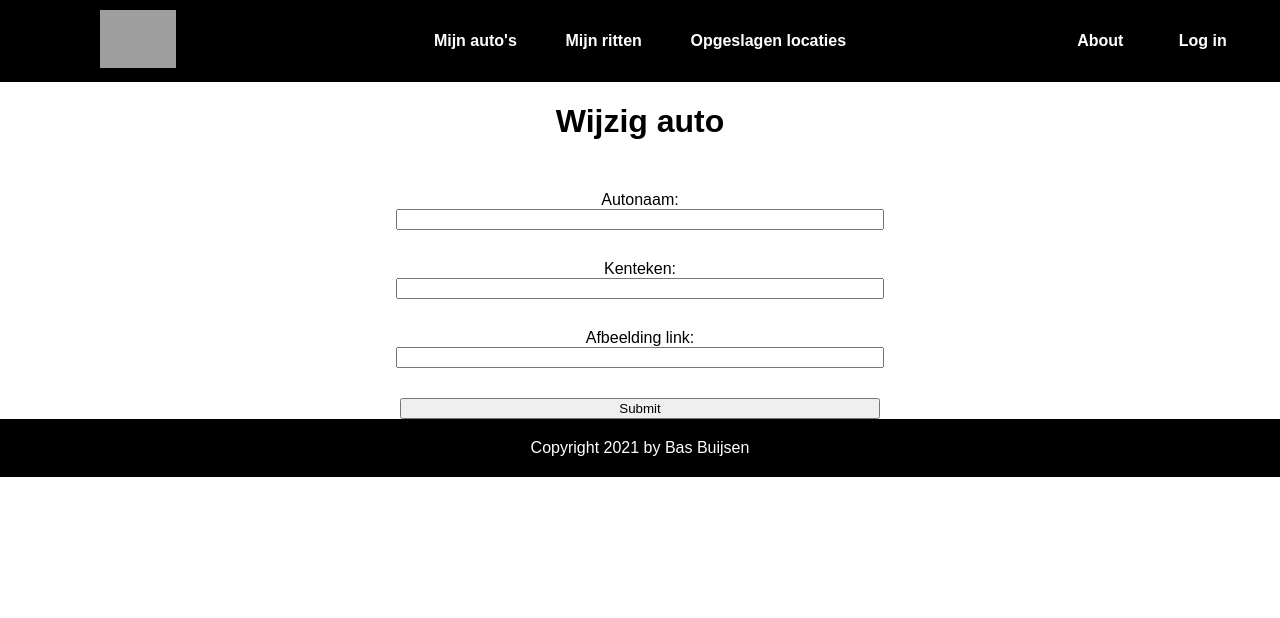
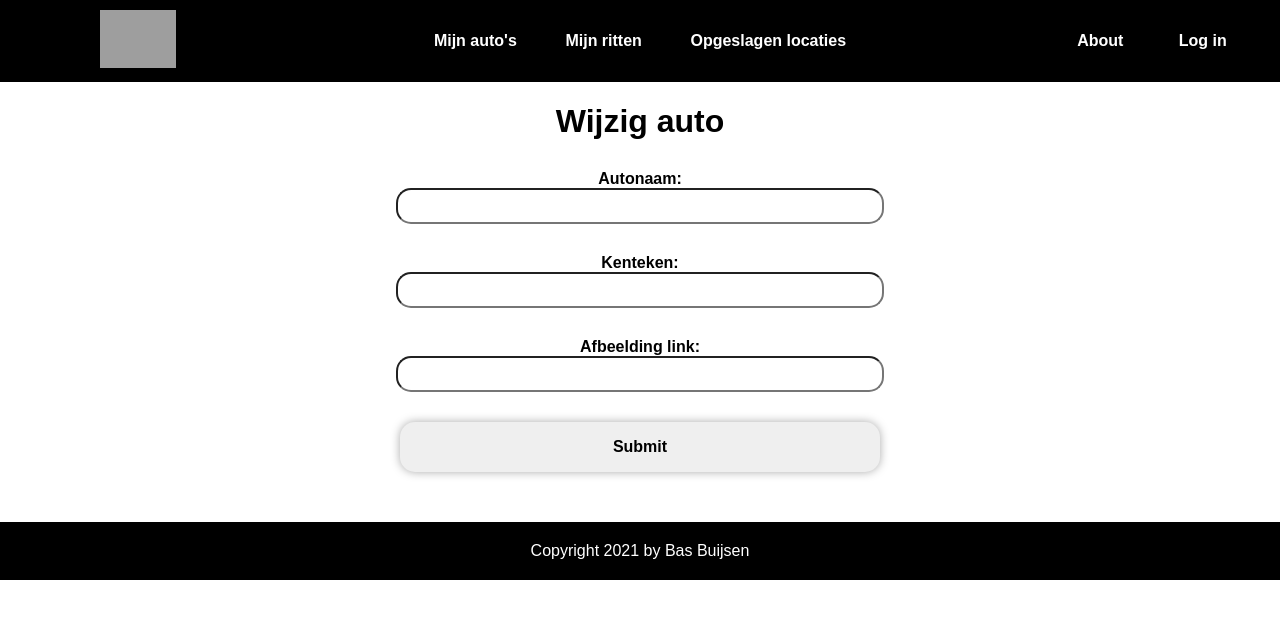
Before and after one commit to deBasMan21/ShareMyCarWebApp, an Angular app: page /car/add in a window 1280 px wide. Shown: the top 618 px of the page. Built offline with nearby package versions, Linux system fonts and the light colour scheme; grey boxes are pictures that could not be loaded.

Commit message:
small css changes

```diff
--- a/src/app/pages/car/car-edit/car-edit.component.html
+++ b/src/app/pages/car/car-edit/car-edit.component.html
@@ -17,7 +17,7 @@
         <input type="text" name="imgSrc" [(ngModel)]="car.imgSrc" />
       </div>
       <div class="caredit-form-field">
-        <input type="submit" placeholder="Wijzig auto" />
+        <input type="submit" class="rideDetailButton" placeholder="Wijzig auto" />
       </div>
     </form>
   </div>
--- a/src/app/pages/car/car-edit/car-edit.component.scss
+++ b/src/app/pages/car/car-edit/car-edit.component.scss
@@ -10,10 +10,14 @@
     display: flex;
     flex-wrap: wrap;
     justify-content: center;
+    h1{
+      margin-bottom: 0;
+    }
   }
 
   &-form {
     width: 100%;
+    margin-bottom: 50px;
 
     &-field {
       width: 100%;
@@ -25,11 +29,45 @@
       label {
         width: 100%;
         text-align: center;
+        font-weight: bolder;
       }
 
       input {
         width: 50%;
+        height: 30px;
+        text-align: center;
+        border-radius: 15px;
       }
     }
   }
 }
+
+.rideDetailButton{
+  border: none;
+  border-radius: 15px;
+  width: 100%;
+  text-decoration: none;
+  color: black;
+  height: 50px !important;
+  box-shadow: 0px 0px 10px #aaa;
+  font-weight: bolder;
+  font-size: 1rem;
+}
+
+.rideDetailButton:visited{
+  font-style: normal;
+  text-decoration: none;
+  color: black
+}
+
+.rideDetailButton:hover{
+  font-style: normal;
+  text-decoration: none;
+  color: grey
+}
+
+.rideDetailButton:active{
+  font-style: normal;
+  text-decoration: none;
+  color: black
+}
--- a/src/app/pages/ride/ride-detail/ride-detail.component.html
+++ b/src/app/pages/ride/ride-detail/ride-detail.component.html
@@ -4,12 +4,12 @@
   </div>
   <div class="ridedetail-rideinfo">
     <div class="ridedetail-rideinfo-begin">
-      <span>Begin:</span>
+      <span><strong>Begin:</strong></span>
       <span>{{ ride.beginDateTime.toLocaleDateString() }}</span>
       <span>{{ ride.beginDateTime.toLocaleTimeString() }}</span>
     </div>
     <div class="ridedetail-rideinfo-end">
-      <span>Eind:</span>
+      <span><strong>Eind:</strong></span>
       <span>{{ ride.endDateTime.toLocaleDateString() }}</span>
       <span>{{ ride.endDateTime.toLocaleTimeString() }}</span>
     </div>
```
